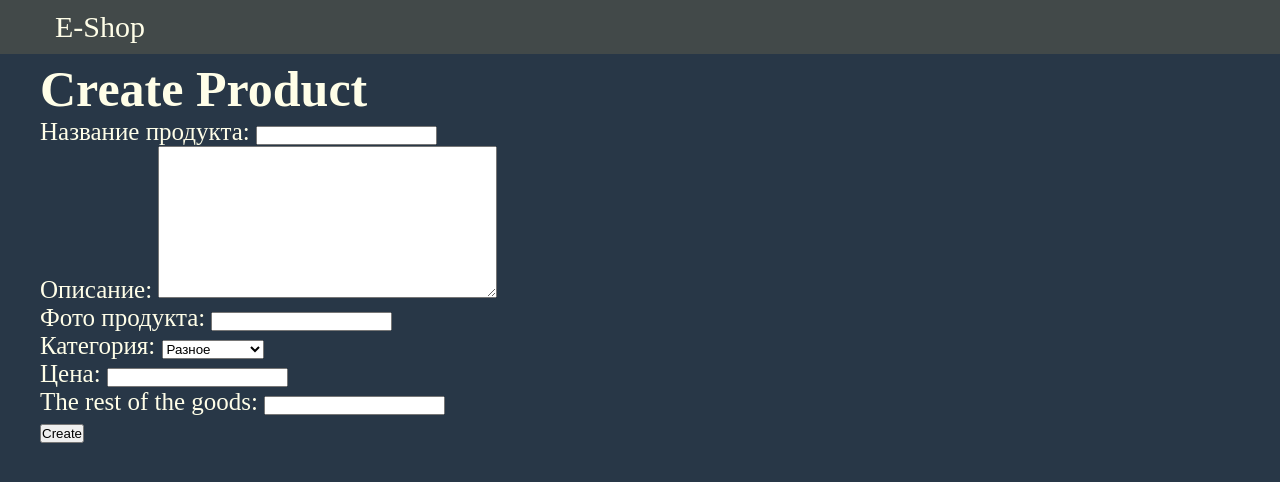
After one commit to AlibekBeket/homework_56_alibek_beket, a Django app: page /product/add/ in a window 1280 px wide. The commit adds this page. Shown: the top 482 px of the page. Run offline with Django 4.2, Linux system fonts and the light colour scheme; parts of the project's set-up code (start-up, migrations or seed data) failed here and were passed over.

Commit message:
добавил функцию и путь для добавления продукта с формой ProductForm и шаблоном product_form.html и изменил модель для product_image, чтоб она хранила url ссылки

```diff
--- /dev/null
+++ b/app/e_shop/forms.py
@@ -0,0 +1,31 @@
+from django import forms
+from django.core.exceptions import ValidationError
+
+from e_shop.models import Product
+
+
+class ProductForm(forms.ModelForm):
+    the_rest_of_the_goods = forms.IntegerField(required=True, label='The rest of the goods:', min_value=0)
+
+    class Meta:
+        model = Product
+        fields = ("product_name", "product_description", "product_image", "category", "price")
+        labels = {
+            'product_name': 'Название продукта',
+            'product_description': 'Описание',
+            'product_image': 'Фото продукта',
+            'category': 'Категория',
+            'price': 'Цена'
+        }
+
+    def clean_product_name(self):
+        product_name = self.cleaned_data.get('product_name')
+        if len(product_name) < 3:
+            raise ValidationError('Название продукта не может состоять из 1 или 2 символов')
+        return product_name
+
+    def clean_product_description(self):
+        product_description = self.cleaned_data.get('product_description')
+        if len(product_description) < 3:
+            raise ValidationError('Описание продукта не может состоять из 1 или 2 символов')
+        return product_description
--- a/app/e_shop/models.py
+++ b/app/e_shop/models.py
@@ -15,11 +15,14 @@ class ProductCategoryChoice(TextChoices):
 class Product(models.Model):
     product_name = models.CharField(max_length=100, null=False, blank=False, verbose_name="Наименование товара")
     product_description = models.TextField(max_length=2000, null=True, blank=True, verbose_name="Описание товара")
-    product_image = models.TextField(null=False, blank=False, verbose_name="Фото товара")
+    product_image = models.URLField(max_length=10000, null=False, blank=False, verbose_name="Фото товара")
     category = models.TextField(null=False, blank=False, verbose_name='Категория',
-                              choices=ProductCategoryChoice.choices,
-                              default=ProductCategoryChoice.OTHER)
-    the_rest_of_the_goods = models.IntegerField(null=False, blank=False, validators=[MinValueValidator(0)], verbose_name="Остаток")
-    price = models.DecimalField(null=False, blank=False, decimal_places=2, max_digits=7, validators=[MinValueValidator(100)], verbose_name="Стоимость")
+                                choices=ProductCategoryChoice.choices,
+                                default=ProductCategoryChoice.OTHER)
+    the_rest_of_the_goods = models.IntegerField(null=False, blank=False, validators=[MinValueValidator(0)],
+                                                verbose_name="Остаток")
+    price = models.DecimalField(null=False, blank=False, decimal_places=2, max_digits=7,
+                                validators=[MinValueValidator(100)], verbose_name="Стоимость")
+
     def __str__(self):
         return f"{self.product_name} - {self.category}"
--- /dev/null
+++ b/app/e_shop/templates/partials/product_form.html
@@ -0,0 +1,5 @@
+{% csrf_token %}
+{{ form.as_p }}
+<div class="button_update_or_create">
+    <input type="submit" value="{{ button_text }}">
+</div>
--- /dev/null
+++ b/app/e_shop/templates/product_add_page.html
@@ -0,0 +1,13 @@
+{% extends 'base.html' %}
+{% block title %}Create Product{% endblock %}
+{% block navbar_logo %}
+<a href="{% url 'products_list' %}">E-Shop</a>
+{% endblock %}
+{% block content %}
+<h1>Create Product</h1>
+<div class="form">
+    <form action="{% url 'product_add' %}" method="post">
+        {% include 'partials/product_form.html' with button_text="Create" %}
+    </form>
+</div>
+{% endblock %}
--- a/app/e_shop/templates/product_detail_page.html
+++ b/app/e_shop/templates/product_detail_page.html
@@ -1,10 +1,10 @@
 {% extends 'base.html' %}
-{% block title %}Products List{% endblock %}
+{% block title %}Products Detail{% endblock %}
 {% block navbar_logo %}
 <a href="{% url 'products_list' %}">E-Shop</a>
 {% endblock %}
 {% block navbar %}
-<a href="{% url 'products_list' %}">Add Product</a>
+<a href="{% url 'product_add' %}">Add Product</a>
 <a href="{% url 'products_list' %}">Update Product</a>
 <a href="{% url 'products_list' %}">Delete Product</a>
 {% endblock %}
--- a/app/e_shop/templates/products_list_page.html
+++ b/app/e_shop/templates/products_list_page.html
@@ -4,7 +4,7 @@
 <a href="{% url 'products_list' %}">E-Shop</a>
 {% endblock %}
 {% block navbar %}
-<a href="{% url 'products_list' %}">Add Product</a>
+<a href="{% url 'product_add' %}">Add Product</a>
 {% endblock %}
 {% block content %}
 {% for product in products_list %}
--- a/app/e_shop/urls.py
+++ b/app/e_shop/urls.py
@@ -5,5 +5,6 @@ from e_shop.views.product import *
 urlpatterns = [
     path('', products_list_view, name='products_list'),
     path('product/', products_list_view, name='products_list'),
-    path('product/<int:pk>/', product_detail_view, name='product_detail')
+    path('product/<int:pk>/', product_detail_view, name='product_detail'),
+    path('product/add/', product_add_view, name='product_add')
 ]
--- a/app/e_shop/views/product.py
+++ b/app/e_shop/views/product.py
@@ -1,6 +1,8 @@
 from django.shortcuts import render, redirect, get_object_or_404
 from django.urls import reverse
 from e_shop.models import *
+
+from e_shop.forms import ProductForm
 
 
 def products_list_view(request):
@@ -26,3 +28,21 @@ def product_detail_view(request, pk):
         'product': product_info
     }
     return render(request, 'product_detail_page.html', context=context)
+
+
+def product_add_view(request):
+    if not request.POST:
+        form = ProductForm()
+        context = {
+            'form': form
+        }
+        return render(request, 'product_add_page.html', context=context)
+    form = ProductForm(data=request.POST)
+    if not form.is_valid():
+        context = {
+            'form': form
+        }
+        return render(request, 'product_add_page.html', context=context)
+    else:
+        product = Product.objects.create(**form.cleaned_data)
+        return redirect('product_detail', pk=product.pk)
--- a/requirements.txt
+++ /dev/null
@@ -1,4 +0,0 @@
-asgiref==3.6.0
-Django==4.1.7
-psycopg2-binary==2.9.5
-sqlparse==0.4.3
```
Also changed, not shown: app/e_shop/migrations/0004_alter_product_product_image.py (added), app/e_shop/migrations/0005_alter_product_product_image.py (added).
